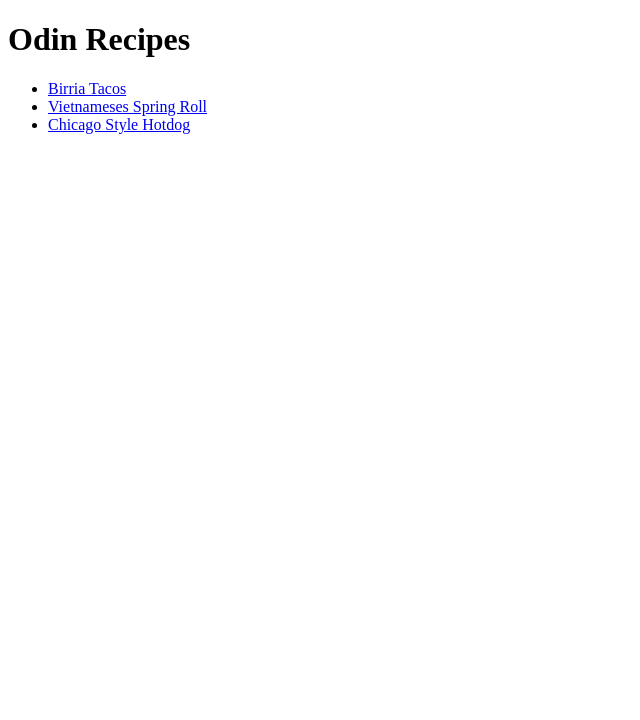
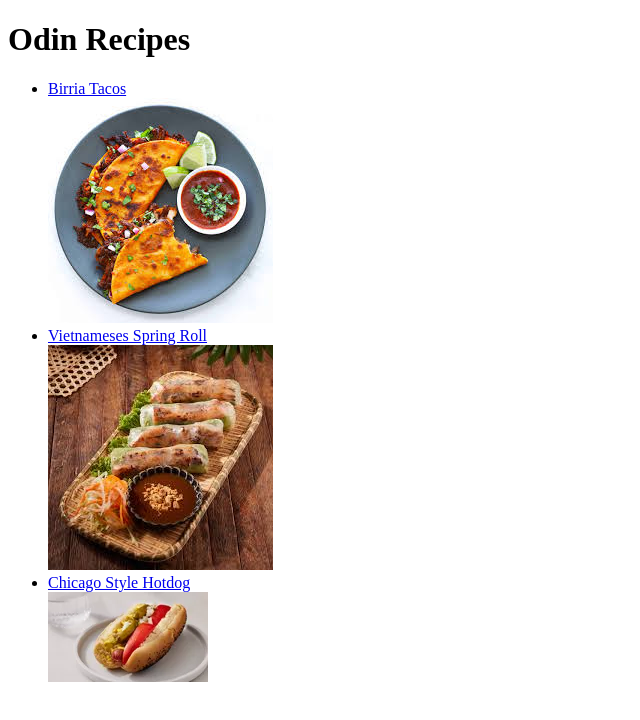
Before and after one commit to Hakidie/odin-recipes, a plain HTML site: page index.html in a window 1280 px wide. Shown: the whole page, without its empty margins (0-640 px from the left). Drawn offline with Linux system fonts and the light colour scheme.

Commit message:
Add files via upload

```diff
--- a/index.html
+++ b/index.html
@@ -3,16 +3,24 @@
 <head>
     <meta charset="UTF-8">
     <meta name="viewport" content="width=device-width, initial-scale=1.0">
+    <link rel="stylesheet" href="./styles/styles.css"/>
     <title>Document</title>
 </head>
 <body>
-    <h1>Odin Recipes</h1>
-    <ul>
-        <li><a href="./recipes/birria_tacos.html">Birria Tacos</a></li>
-        <li><a href="./recipes/vietnameses_spring_roll.html">Vietnameses Spring Roll</a></li>
-        <li><a href="./recipes/chicago_style_hotdog.html">Chicago Style Hotdog</a></li>
+    <h1 class="main-title">Odin Recipes</h1>
+    <ul class="recipes">
+        <div>
+            <li class="recipy-1"><a href="./recipes/birria_tacos.html">Birria Tacos</a></li>
+            <img src="./pictures/birria_tacos.jpeg"/>
+        </div>
+        <div>
+            <li class="recipy-2"><a href="./recipes/vietnameses_spring_roll.html">Vietnameses Spring Roll</a></li>
+            <img src="./pictures/vietnamese_spring_roll.jpeg"/>
+        </div>
+        <div>
+            <li class="recipy-3"><a href="./recipes/chicago_style_hotdog.html">Chicago Style Hotdog</a></li>
+            <img src="./pictures/chicago_style_hotdog.jpeg"/>
+        </div>
     </ul>
-
-
 </body>
 </html>
```
